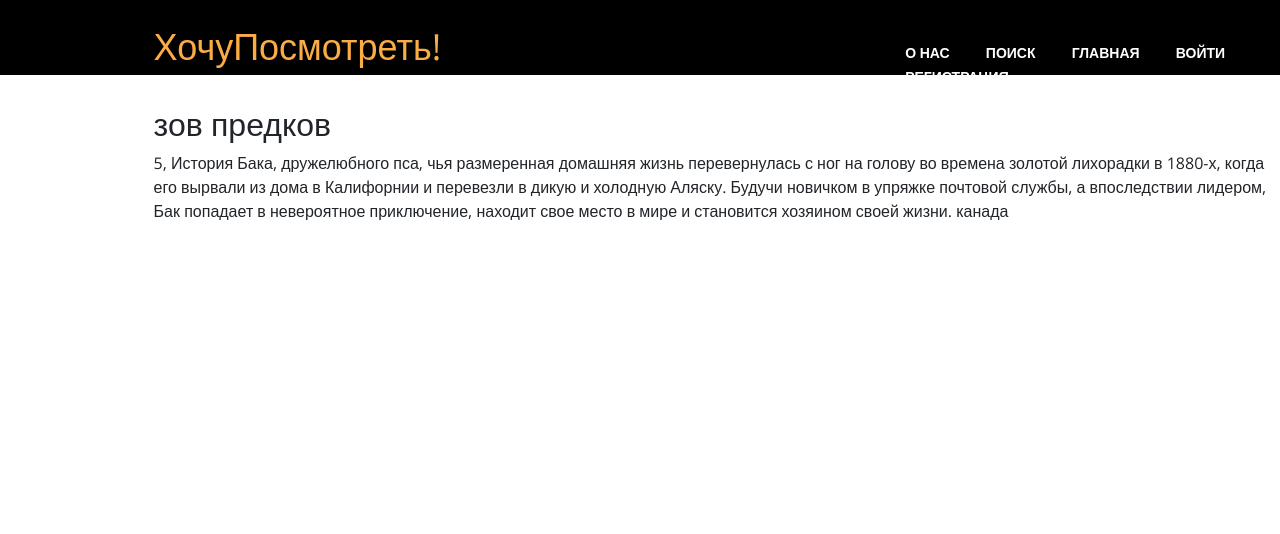
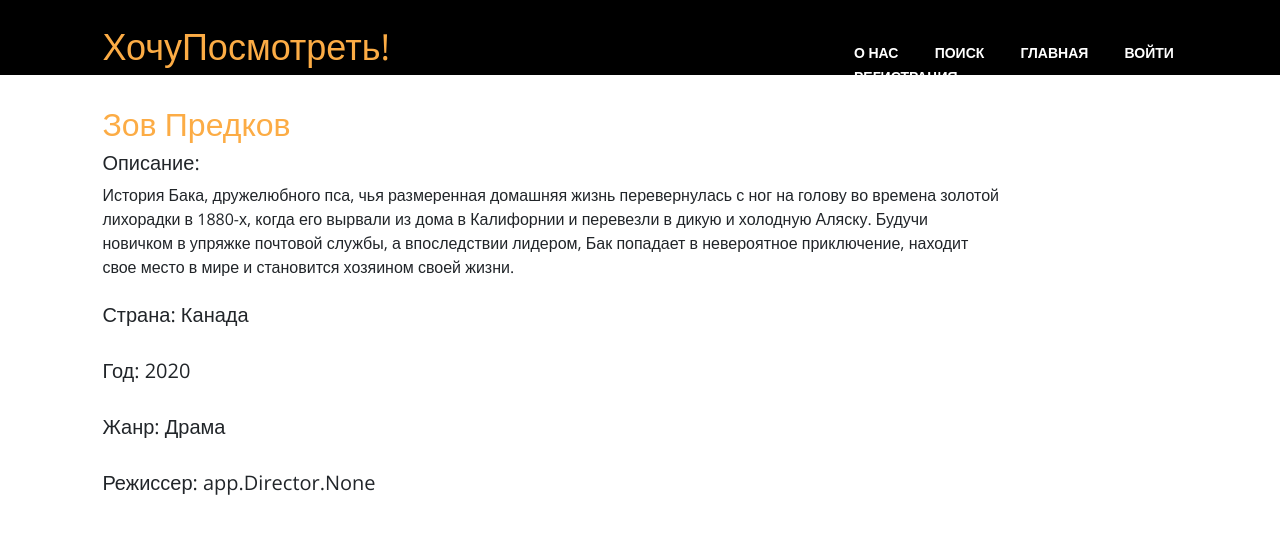
Before and after one commit to Ksupall/PoisKino, a Django app: a page that uses poiskino/app/templates/index.html in a window 1280 px wide. Shown: the top 534 px of the page. Run offline with Django 3.2, Linux system fonts and the light colour scheme; data comes from the database, SQL or seed files in the repository; both versions use the stored data as it was after the commit; some libraries are stand-ins or nearby versions.

Commit message:
so mane stuff

```diff
--- a/poiskino/app/static/style.css
+++ b/poiskino/app/static/style.css
@@ -23,7 +23,7 @@
   font-size: 36px;
   cursor: pointer;
   margin-top: 20px;
-  margin-left: 12%;
+  margin-left: 8%;
 }
 nav {
   margin-top: 40px;
@@ -41,8 +41,27 @@
 }
 .main {
   margin-top: 30px;
-  margin-left: 12%;
+  margin-left: 8%;
 }
+
+/* about */
+.about {
+  width: 900px;
+}
+
+/* news */
+.news a {
+  font-size: 24px;
+  text-transform: capitalize;
+  color: #000;
+}
+.news a:active a:link a:visited {
+  color: #fff;
+}
+.news a:hover {
+  color: #fcac45;
+}
+
 /* login */
 .content-section {
   width: 350px;
@@ -57,8 +76,21 @@
 .btn:hover{
   background-color: #fcac45;
 }
+
 /* register */
 .content-section2 {
   width: 450px;
   margin-left: 30%;
 }
+
+/* film */
+.name {
+  color: #fcac45;
+  text-transform: capitalize;
+}
+.description {
+  width: 900px;
+}
+.country {
+  text-transform: capitalize;
+}
--- a/poiskino/app/templates/film_detail.html
+++ b/poiskino/app/templates/film_detail.html
@@ -3,12 +3,13 @@
 <title>{% block title %}{{ film.name }}{% endblock %}</title>
 {% block style %}<link rel="stylesheet" href="../static/bootstrap.min.css"><link type="text/css" href="{% static 'style.css' %}" rel="stylesheet">{% endblock %}
 {% block main %}
-	<h2>{{ film.name }}</h2>
-	<div>
-		{{ film.genre }},
-		{{ film.description }}
-		{{ film.country }}
-	</div>
+	<div class="name"><h2>{{ film.name }}</h2></div>
+	<h5>Описание:</h5>
+	<div class="description">{{ film.description }}</div><br />
+	<div class="country"><h5>Страна: {{ film.country }}</h5></div><br />
+	<h5>Год: {{ film.year }}</h5><br />
+	<h5>Жанр: {{ genre }}</h5><br />
+	<h5>Режиссер: {{ film.directors }}</h5><br />
 	{% if user.is_authenticated %}
 	<form action="../../saved{{ film.id }}/" method="post">
 		{% csrf_token %}
--- a/poiskino/app/templates/index.html
+++ b/poiskino/app/templates/index.html
@@ -9,7 +9,7 @@
 </head>
 <body>
 	<header>
-		<div class="headerlogo"><p>ХочуПосмотреть!</p></div>
+		<div class="headerlogo">ХочуПосмотреть!</div>
 		<nav>
 			<div class="topnav" id="myTopNav">
 				<a href="../about">О НАС</a>
@@ -23,22 +23,13 @@
 				<a href="{% url 'login' %}">ВОЙТИ</a>
 				<a href="{% url 'register' %}">РЕГИСТРАЦИЯ</a>
 				{% endif %}
-
 			</div>
 		</nav>
 	</header>
 	<body>
 		<div class="main">
-			{% if messages %}
-			{% for message in messages %}
-			<div class="alert alert-{{ message.tags }}">
-				{{ message }}
-			</div>
-			{% endfor %}
-			{% endif %}
 			{% block main %}
 			{% endblock %}
-		</div>
+		</span>
 	</body>
-</body>
 </html>
--- a/poiskino/app/views.py
+++ b/poiskino/app/views.py
@@ -34,6 +34,8 @@
 		film = Film.objects.get(pk = film_id)
 	except Film.DoesNotExist:
 		raise Http404
+	genre = film.get_genre_display()
+	print(genre)
 	if request.user.is_authenticated == True:
 		user = request.user
 		try:
@@ -41,6 +43,7 @@
 		except List.DoesNotExist:
 			dic = {
 				'film': film,
+				'genre': genre,
 				'saved': False
 				}
 			return render(request, "film_detail.html", dic)
@@ -48,16 +51,19 @@
 		if film in films:
 			dic = {
 			'film': film,
+			'genre': genre,
 			'saved': True
 			}
 		else:
 			dic = {
 			'film': film,
+			'genre': genre,
 			'saved': False
 			}
 		return render(request, "film_detail.html", dic)
 	else:
-		dic = {'film': film}
+		dic = {'film': film,
+				'genre': genre}
 		return render(request, "film_detail.html", dic)
 
 def search(request):
@@ -74,15 +80,13 @@
 		year = self.request.GET.get('year')
 		'''
 		actor_name = self.request.GET.get('actor')
-		if Actor.objects.filter(Q(name__icontains=actor_name)).count() == 0:
-			messages.error(request, f'Актер не найден!')
+		print(Actor.objects.filter(Q(name__icontains=actor_name)).count())
 		'''
 		object_list = Film.objects.filter(Q(name__icontains=name))
 		if genre != None:
 			object_list = object_list.filter(Q(genre__iexact=genre))
 		object_list = object_list.filter(Q(country__icontains=country))
 		object_list = object_list.filter(Q(year__icontains=year))
-		print(object_list)
 		return object_list
 
 def saved(request):
```
Also changed, not shown: poiskino/app/templates/about.html (+13 -5 lines), poiskino/app/templates/news.html (+8 -9 lines), poiskino/app/templates/search.html (+8 -2 lines), poiskino/db.sqlite3.
